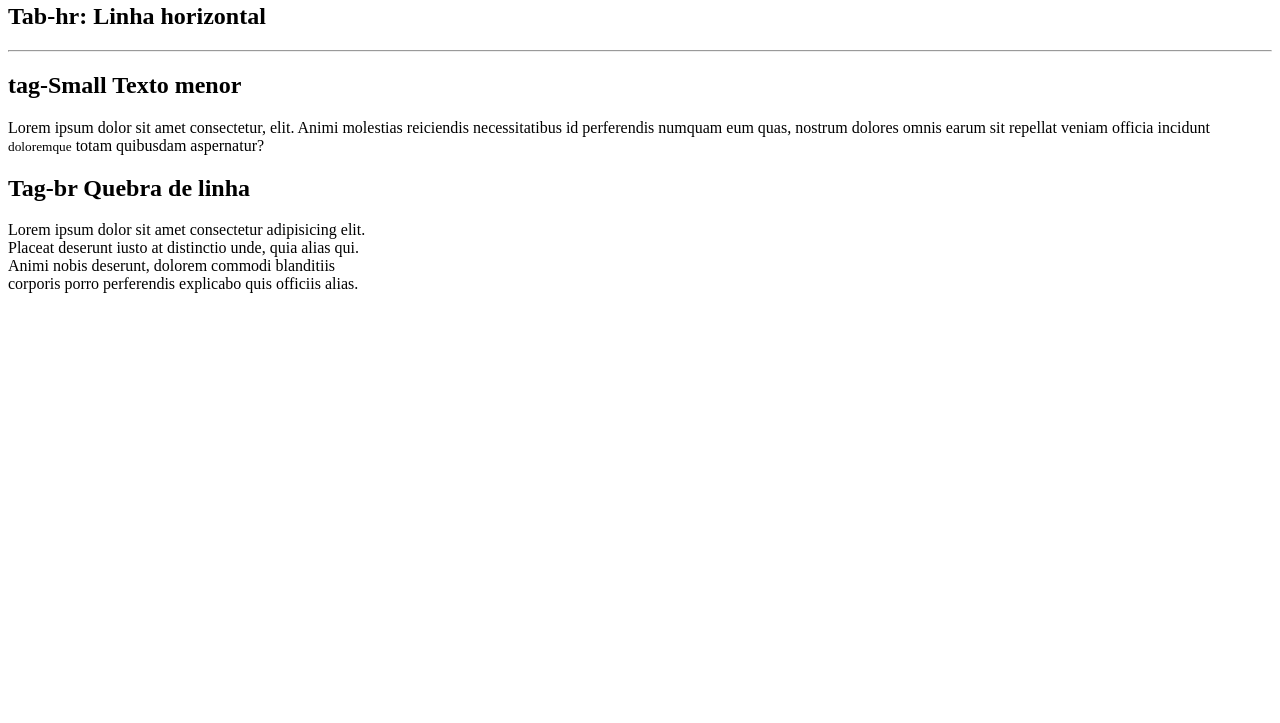
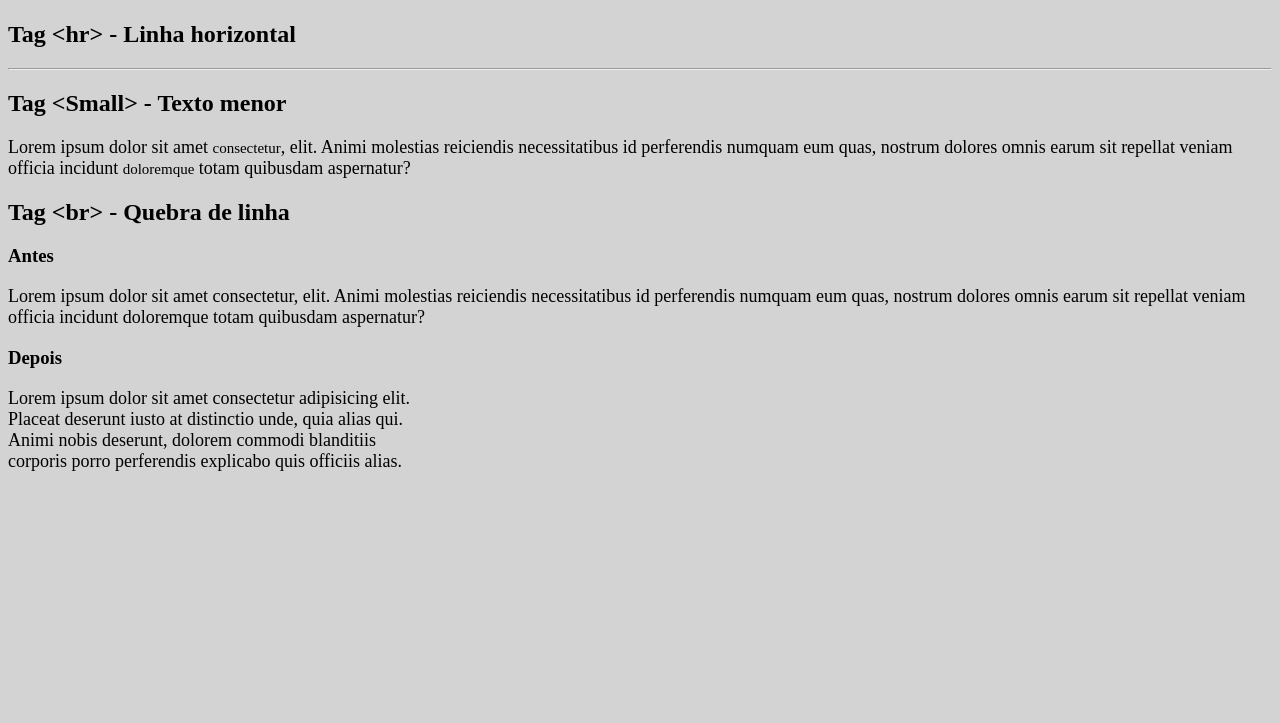
Before and after one commit to LeandroPaul/Web_1, a plain HTML site: page Aula_1/index.html in a window 1280 px wide. Shown: the part 77-800 px from the top of the page. Drawn offline with Linux system fonts and the light colour scheme.

```diff
--- a/Aula_1/index.html
+++ b/Aula_1/index.html
@@ -1,26 +1,50 @@
 <!DOCTYPE html>
 <html lang="pt-br">
+
 <head>
     <meta charset="UTF-8">
     <meta name="viewport" content="width=S, initial-scale=1.0">
-    <title>Meu Site</title>
+    <title>web1</title>
 </head>
-<body>
+
+<body style="background-color:#d3d3d3;">
     <h1>
         <title>Olá, turma de web 1 !</title>
-        <h1>Principais Formatações</h1>
-        <h2>Tab-hr: Linha horizontal</h2>
+        <h1 style="color:blue;">
+            <font size="7">Principais elementos de formatação HTML</font>
+        </h1>
+        <h2>Tag &lt;hr&gt; - Linha horizontal</h2>
         <hr>
-        <h2>tag-Small Texto menor</h2>
-            <p>Lorem ipsum dolor sit amet consectetur, elit. Animi molestias reiciendis necessitatibus id perferendis numquam eum quas,
-                nostrum dolores omnis earum sit repellat veniam officia incidunt <Small>doloremque</Small> totam quibusdam aspernatur?
-            </p>
-            <h2>Tag-br Quebra de linha</h2>
-            <p>Lorem ipsum dolor sit amet consectetur adipisicing elit.
-               <br>Placeat deserunt iusto at distinctio unde, quia alias qui. <br>Animi nobis deserunt,
-               dolorem commodi blanditiis <br>
-               corporis porro perferendis explicabo quis officiis alias.</p>
+        <h2>Tag &lt;Small&gt; - Texto menor</h2>
+        <p>
+            <font size="4">Lorem ipsum dolor sit amet <Small>consectetur</Small>, elit. Animi molestias reiciendis
+                necessitatibus id
+                perferendis
+                numquam eum quas,
+                nostrum dolores omnis earum sit repellat veniam officia incidunt <Small>doloremque</Small> totam
+                quibusdam
+                aspernatur?</font>
+        </p>
+        <h2>Tag &lt;br&gt; - Quebra de linha</h2>
+        <h3>Antes</h3>
+        <font size="4">Lorem ipsum dolor sit amet consectetur, elit. Animi molestias reiciendis
+            necessitatibus id
+            perferendis
+            numquam eum quas,
+            nostrum dolores omnis earum sit repellat veniam officia incidunt doloremque totam
+            quibusdam
+            aspernatur?</font>
+        <h3>Depois</h3>
+
+        <p>
+            <font size="4">Lorem ipsum dolor sit amet consectetur adipisicing elit.
+                <br>Placeat deserunt iusto at distinctio unde, quia alias qui. <br>Animi nobis deserunt,
+                dolorem commodi blanditiis <br>
+                corporis porro perferendis explicabo quis officiis alias.
+            </font>
+        </p>
 
     </h1>
 </body>
+
 </html>
```
